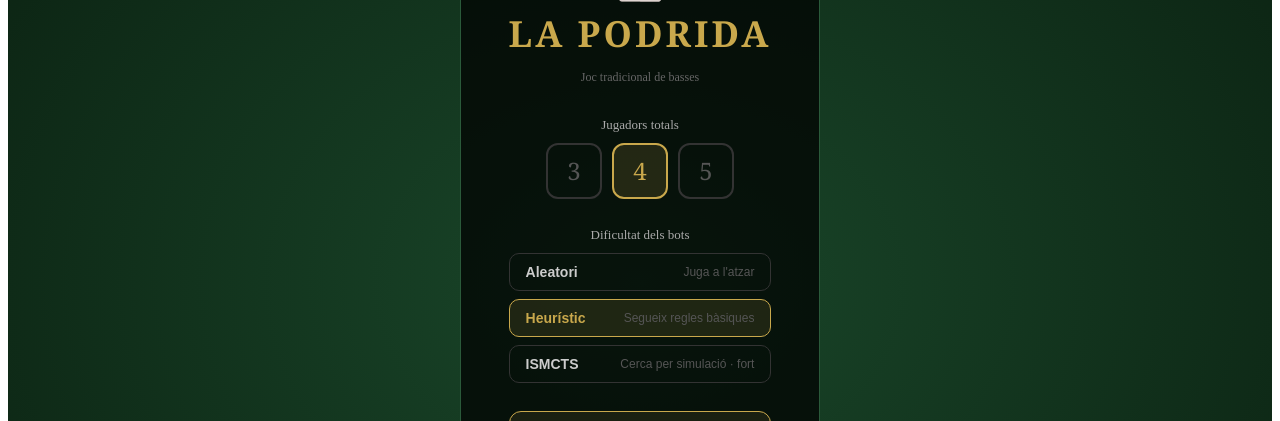
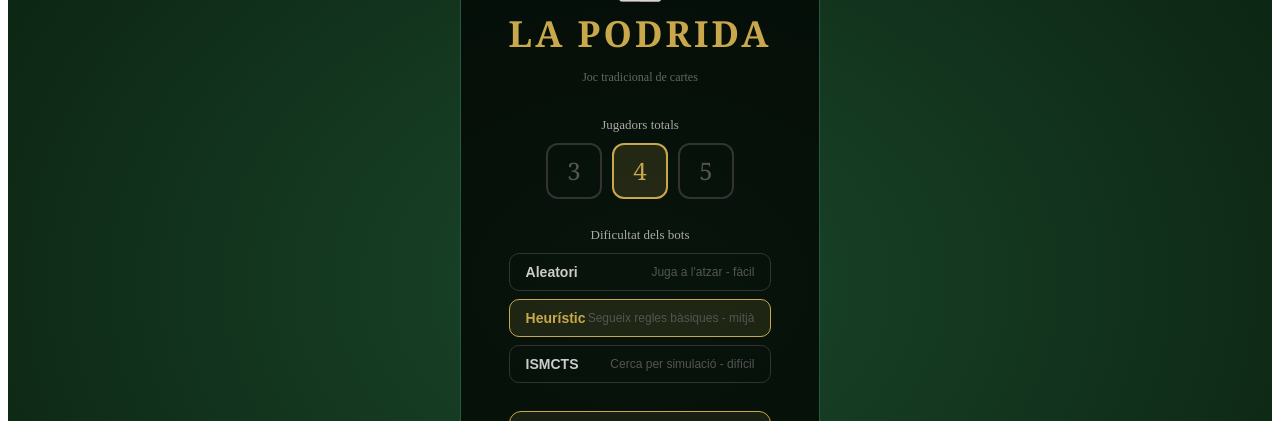
Before and after one commit to gsole04/podrida-repo, a React (Vite) app in the folder frontend/: page / in a window 1280 px wide. Shown: the part 205-626 px from the top of the page. Built offline with nearby package versions, Linux system fonts and the light colour scheme.

Commit message:
Update App.jsx

```diff
--- a/frontend/src/App.jsx
+++ b/frontend/src/App.jsx
@@ -475,9 +475,9 @@ function playerPosition(playerIdx, humanIdx, n) {
 
 // ══ Setup Screen ═══════════════════════════════════════════════════════════
 const BOT_TYPES = [
-  { id: 'random',    label: 'Aleatori',   desc: 'Juga a l\'atzar' },
-  { id: 'heuristic', label: 'Heurístic',  desc: 'Segueix regles bàsiques' },
-  { id: 'ismcts',    label: 'ISMCTS',     desc: 'Cerca per simulació · fort' },
+  { id: 'random',    label: 'Aleatori',   desc: 'Juga a l\'atzar - fàcil' },
+  { id: 'heuristic', label: 'Heurístic',  desc: 'Segueix regles bàsiques - mitjà' },
+  { id: 'ismcts',    label: 'ISMCTS',     desc: 'Cerca per simulació - difícil' },
 ];
 
 function SetupScreen({ onStart }) {
@@ -488,7 +488,7 @@ function SetupScreen({ onStart }) {
       <div style={{ background: "rgba(0,0,0,0.72)", border: "1px solid #2a5a3a", borderRadius: 20, padding: "40px 48px", textAlign: "center", color: "white" }}>
         <div style={{ fontSize: 52, marginBottom: 6 }}>🃏</div>
         <h1 style={{ margin: "0 0 6px", fontSize: 36, letterSpacing: 3, color: "#c9a84c", fontFamily: "Georgia,serif" }}>LA PODRIDA</h1>
-        <p style={{ color: "#666", fontSize: 12, marginBottom: 32 }}>Joc tradicional de basses</p>
+        <p style={{ color: "#666", fontSize: 12, marginBottom: 32 }}>Joc tradicional de cartes</p>
 
         <p style={{ color: "#aaa", fontSize: 13, marginBottom: 10 }}>Jugadors totals</p>
         <div style={{ display: "flex", gap: 10, justifyContent: "center", marginBottom: 28 }}>
```
